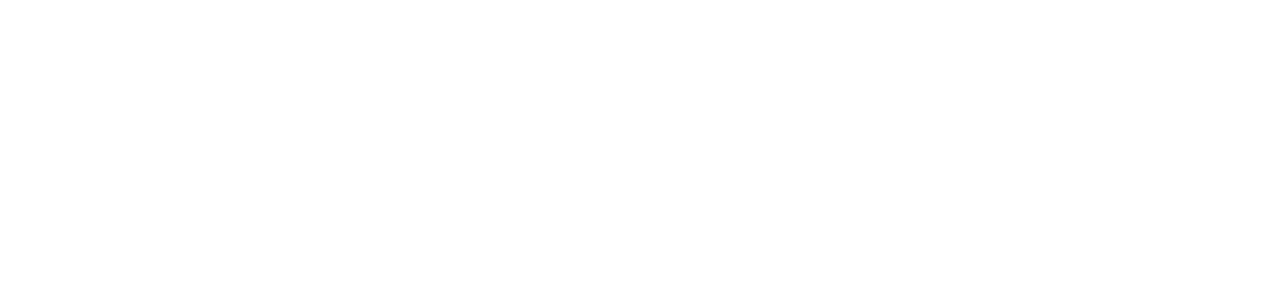
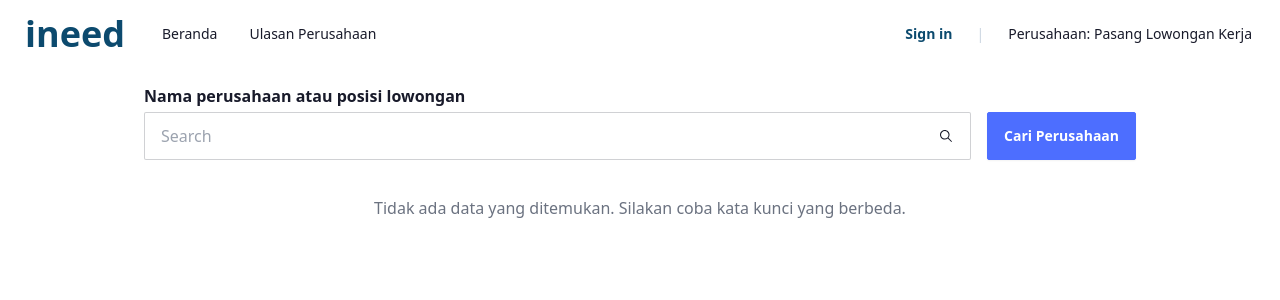
Before and after one commit to melanchorilla-portfolio/ineed-frontend, a React (Vite) app: page /companies/search in a window 1280 px wide. Before the commit this address had no page. Shown: the top 300 px of the page. Built offline with nearby package versions, Linux system fonts and the light colour scheme.

Commit message:
feat: add filter company

```diff
--- a/src/App.jsx
+++ b/src/App.jsx
@@ -8,6 +8,7 @@
 import SessionManager from "./layouts/SessionManager";
 import Notifications from "./screens/Notifications";
 import Conversations from "./screens/Conversations";
+import CompaniesWithFilter from "./screens/CompaniesWithFilter";
 
 function App() {
   return (
@@ -18,6 +19,7 @@
             <Routes>
               <Route path="/" element={<Home />} />
               <Route path="/companies" element={<Companies />} />
+              <Route path="/companies/search" element={<CompaniesWithFilter />} />
               <Route path="/auth" element={<Auth />} />
               <Route path="/conversations" element={<Conversations />} />
               <Route path="/notifications" element={<Notifications />} />
--- /dev/null
+++ b/src/components/SearchCompanies.jsx
@@ -0,0 +1,47 @@
+import { useState } from "react";
+import { useNavigate, useSearchParams } from "react-router-dom";
+import { IoIosSearch } from "react-icons/io";
+
+const SearchCompanies = () => {
+  const navigate = useNavigate();
+  const [searchParams, setSearchParams] = useSearchParams();
+  const [searchQuery, setSearchQuery] = useState(searchParams.get("q") || "");
+
+  const handleSubmit = (e) => {
+    e.preventDefault();
+    setSearchParams({ q: searchQuery });
+    navigate(`/companies/search?q=${encodeURIComponent(searchQuery)}`);
+  };
+
+  return (
+    <>
+      <p className="text-md font-semibold mb-1">
+        Nama perusahaan atau posisi lowongan
+      </p>
+      <form
+        onSubmit={handleSubmit}
+        className="flex items-center space-x-4 mx-auto mb-4"
+      >
+        <div className="flex-grow">
+          <label className="input input-bordered flex items-center gap-2">
+            <input
+              type="text"
+              className="grow"
+              placeholder="Search"
+              value={searchQuery}
+              onChange={(event) => setSearchQuery(event.target.value)}
+            />
+            <IoIosSearch />
+          </label>
+        </div>
+        <div>
+          <button className="btn btn-primary text-white">
+            Cari Perusahaan
+          </button>
+        </div>
+      </form>
+    </>
+  );
+};
+
+export default SearchCompanies;
--- a/src/screens/Companies.jsx
+++ b/src/screens/Companies.jsx
@@ -1,8 +1,8 @@
 import { Link } from "react-router-dom";
 import Layout from "../layouts/Layout";
-import { IoIosSearch } from "react-icons/io";
 // import { FaCity } from "react-icons/fa6";
 import PopularCompanies from "../components/PopularCompanies";
+import SearchCompanies from "../components/SearchCompanies";
 
 function Companies() {
   return (
@@ -12,22 +12,7 @@
           <h1 className="text-5xl font-bold mb-6">
             Telusuri tempat berkarir terbaik
           </h1>
-          <p className="text-md font-semibold mb-1">
-            Nama perusahaan atau posisi lowongan
-          </p>
-          <div className="flex items-center space-x-4 mx-auto mb-4">
-            <div className="flex-grow">
-              <label className="input input-bordered flex items-center gap-2">
-                <input type="text" className="grow" placeholder="Search" />
-                <IoIosSearch />
-              </label>
-            </div>
-            <div>
-              <button className="btn btn-primary text-white">
-                Cari Perusahaan
-              </button>
-            </div>
-          </div>
+          <SearchCompanies />
           <Link to="/" className="text-md underline text-sky-700">
             Apakah kamu ingin mencari informasi gaji?
           </Link>
--- /dev/null
+++ b/src/screens/CompaniesWithFilter.jsx
@@ -0,0 +1,101 @@
+import { useEffect, useState } from "react";
+import SearchCompanies from "../components/SearchCompanies";
+import Layout from "../layouts/Layout";
+import { IoStarSharp } from "react-icons/io5";
+import { useSearchParams } from "react-router-dom";
+import axios from "axios";
+
+const CompaniesWithFilter = () => {
+  const [searchParams] = useSearchParams();
+  const [data, setData] = useState([]);
+  const [isLoading, setIsLoading] = useState(true);
+  const searchQuery = searchParams.get("q") ?? "";
+
+  useEffect(() => {
+    // Fetch data whenever search params change
+    const fetchCompanies = async () => {
+      try {
+        setIsLoading(true);
+        const response = await axios.get(
+          `${import.meta.env.VITE_API_URL}/companies?search=${searchQuery}`
+        );
+        setData(response.data.data.docs);
+      } catch (error) {
+        console.error("Failed to fetch data", error);
+        setData([]);
+      } finally {
+        setIsLoading(false);
+      }
+    };
+
+    // Only fetch if there's a search query
+    if (searchQuery) {
+      fetchCompanies();
+    } else {
+      // Reset data if no search query
+      setData([]);
+      setIsLoading(false);
+    }
+  }, [searchQuery]);
+
+  return (
+    <Layout>
+      <div className="max-w-5xl mx-auto p-4">
+        <SearchCompanies />
+
+        <div className="mt-6 px-4 py-3">
+          {isLoading ? (
+            <p className="text-center text-gray-500">Memuat...</p>
+          ) : data.length ? (
+            data.map((company, index) => (
+              <div
+                className="bg-white border-b flex items-center px-4 py-3"
+                key={company._id || index}
+              >
+                <div className="flex-shrink-0 mr-4">
+                  <img
+                    src={company.imageURL}
+                    alt={`${company.name} logo`}
+                    className="w-12 h-12 rounded-full"
+                  />
+                </div>
+                <div className="flex-1 min-w-0">
+                  <h3 className="text-lg font-medium text-gray-900 truncate">
+                    {company.name}
+                  </h3>
+                  <div className="flex items-center text-purple-500 mt-1 gap-1">
+                    <span className="font-semibold text-black">
+                      {company.rating}
+                    </span>
+                    <IoStarSharp />
+                    <span className="ml-1 text-gray-500 text-xs">
+                      {company.total} ulasan
+                    </span>
+                  </div>
+                </div>
+                <div className="flex flex-row items-center gap-3 lg:gap-7">
+                  <a href="#" className="text-blue-600 hover:underline text-sm">
+                    Ulasan
+                  </a>
+                  <a href="#" className="text-blue-600 hover:underline text-sm">
+                    Gaji
+                  </a>
+                  <a href="#" className="text-blue-600 hover:underline text-sm">
+                    Lowongan Kerja
+                  </a>
+                </div>
+              </div>
+            ))
+          ) : (
+            <p className="text-center text-gray-500">
+              Tidak ada data yang ditemukan. Silakan coba kata kunci yang
+              berbeda.
+            </p>
+          )}
+        </div>
+      </div>
+    </Layout>
+  );
+};
+
+export default CompaniesWithFilter;
```
